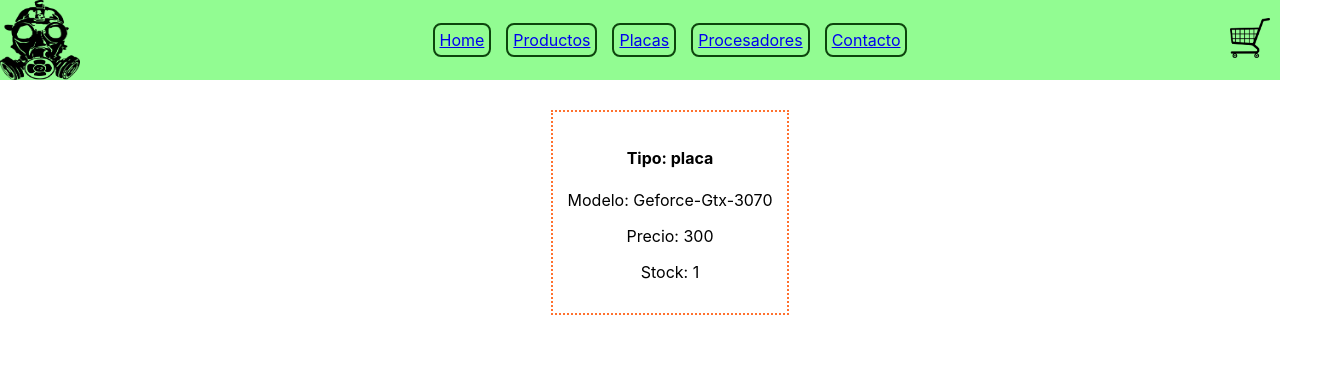
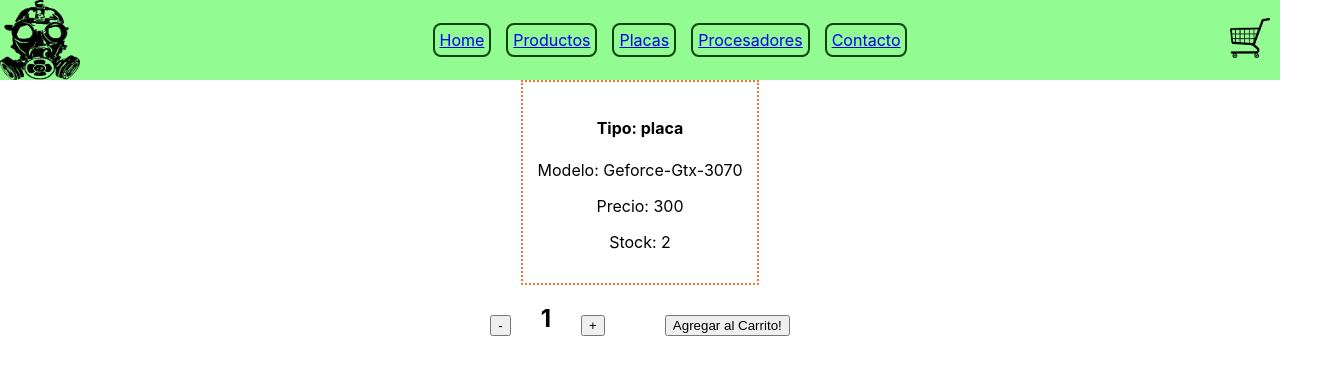
Before and after one commit to fedec89/rademia-app, a React (Create React App) app in the folder rademia-app/: page /item/1 in a window 1280 px wide. Shown: the top 374 px of the page, 1340 px wide, since content can reach past the window. Built offline with nearby package versions, Linux system fonts and the light colour scheme.

Commit message:
commit 14-9bis

```diff
--- a/rademia-app/src/components/Contador/contador.css
+++ b/rademia-app/src/components/Contador/contador.css
@@ -1,6 +1,5 @@
 .CounterContainer {
     display: flex;
-    border: 3px solid red;
     width: fit-content;
     height: fit-content;
 
--- a/rademia-app/src/components/Contador/contador.js
+++ b/rademia-app/src/components/Contador/contador.js
@@ -2,7 +2,7 @@ import { useState } from "react"
 import "./contador.css"
 
 
-const Counter = ({stock, initial}) => {
+const Counter = ({stock, initial, onAdd}) => {
     const [ contador, setContador ] = useState (initial)
     const suma = () => {
         if (contador < stock) {
@@ -17,11 +17,12 @@ const Counter = ({stock, initial}) => {
 
   return (
     <>
-    <div>Contador</div>
+
     <div className = "CounterContainer">
         <button onClick={resta}> - </button>
         <h2>{contador}</h2>
         <button onClick={suma}> + </button>
+        <button onClick={()=> onAdd(contador)}> Agregar al Carrito! </button>
     </div>
 
     </>
--- a/rademia-app/src/components/Item/items.css
+++ b/rademia-app/src/components/Item/items.css
@@ -1,6 +1,7 @@
 .prod-container {
     width: 100%;
     display: flex;
+
     justify-content: space-evenly;
     padding: 30px;
 
@@ -22,5 +23,13 @@
 .prod2 {
     border: 2px dotted rgb(255, 113, 47);
     padding: 15px;
+    width: fit-content;
 
 }
+
+.prod3 {
+    display: flex;
+    flex-direction: column;
+    align-items: center;
+
+}
--- a/rademia-app/src/components/ItemDetalContainer/ItemDetail.js
+++ b/rademia-app/src/components/ItemDetalContainer/ItemDetail.js
@@ -1,8 +1,17 @@
-
+import Counter from '../Contador/contador'
 import "../Item/items.css"
 
     const ItemDetails = ({items}) => {
-      console.log(items);
+      const onAdd= (contador) => {
+        console.log(`recibimos banda amigo ${contador}`)
+
+
+      }
+
+
+
+
+
         return (
 
           <>
@@ -14,6 +23,7 @@ import "../Item/items.css"
               <p>Precio: {items.precio}</p>
               <p>Stock: {items.cantidad}</p>
           </div>
+          <Counter stock={items.cantidad} initial={1} onAdd={onAdd}/>
           </>
         );
     };
--- a/rademia-app/src/components/ItemDetalContainer/ItemDetailList.js
+++ b/rademia-app/src/components/ItemDetalContainer/ItemDetailList.js
@@ -7,7 +7,7 @@ const ItemDetailList = ({bornicoc}) => {
 
 
     return (<>
-                <div className='prod-container'>
+                <div className='prod3'>
 
 
                     <ItemDetails items={bornicoc}/>
--- a/rademia-app/src/components/ItemListContainer/mockdata.js
+++ b/rademia-app/src/components/ItemListContainer/mockdata.js
@@ -5,7 +5,7 @@ const data = [
         "tipo": "placa",
         "modelo": "Geforce-Gtx-3070",
         "precio": 300,
-        "cantidad": 1,
+        "cantidad": 2,
     },
 
     {
@@ -14,7 +14,7 @@ const data = [
         "tipo": "placa",
         "modelo": "Geforce-Gtx-3060",
         "precio": 250,
-        "cantidad": 1,
+        "cantidad": 4,
 
     },
 
@@ -24,7 +24,7 @@ const data = [
         "tipo": "procesador",
         "modelo": "Intel-i7",
         "precio": 300,
-        "cantidad": 1,
+        "cantidad": 5,
     },
 
     {
@@ -33,7 +33,7 @@ const data = [
         "tipo": "procesador",
         "modelo": "Intel-i9",
         "precio": 350,
-        "cantidad": 1
+        "cantidad": 5
 
     },
 
@@ -43,7 +43,7 @@ const data = [
         "tipo": "procesador",
         "modelo": "AMD-RYZEN",
         "precio": 300,
-        "cantidad": 1
+        "cantidad": 3
     },
 
 
```
